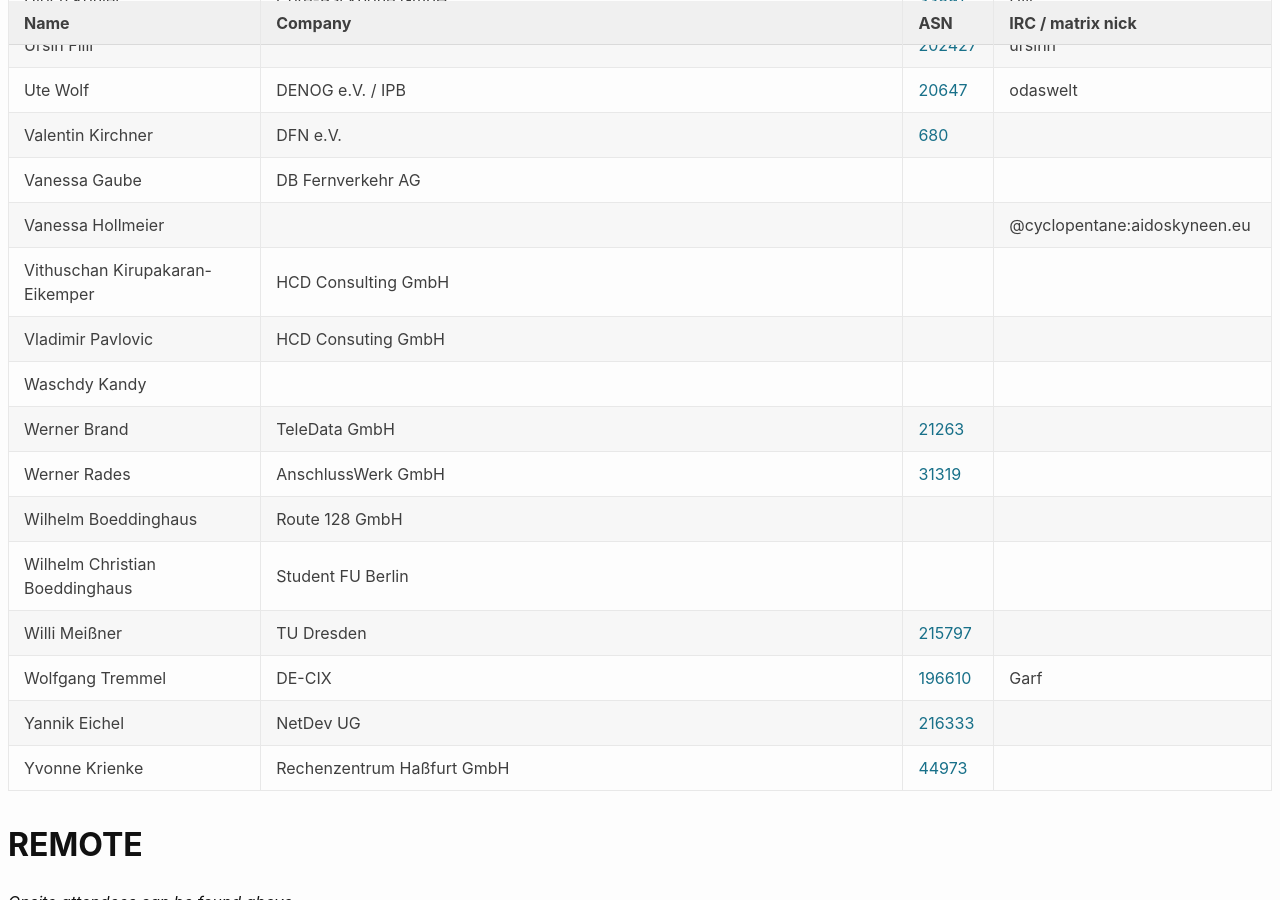
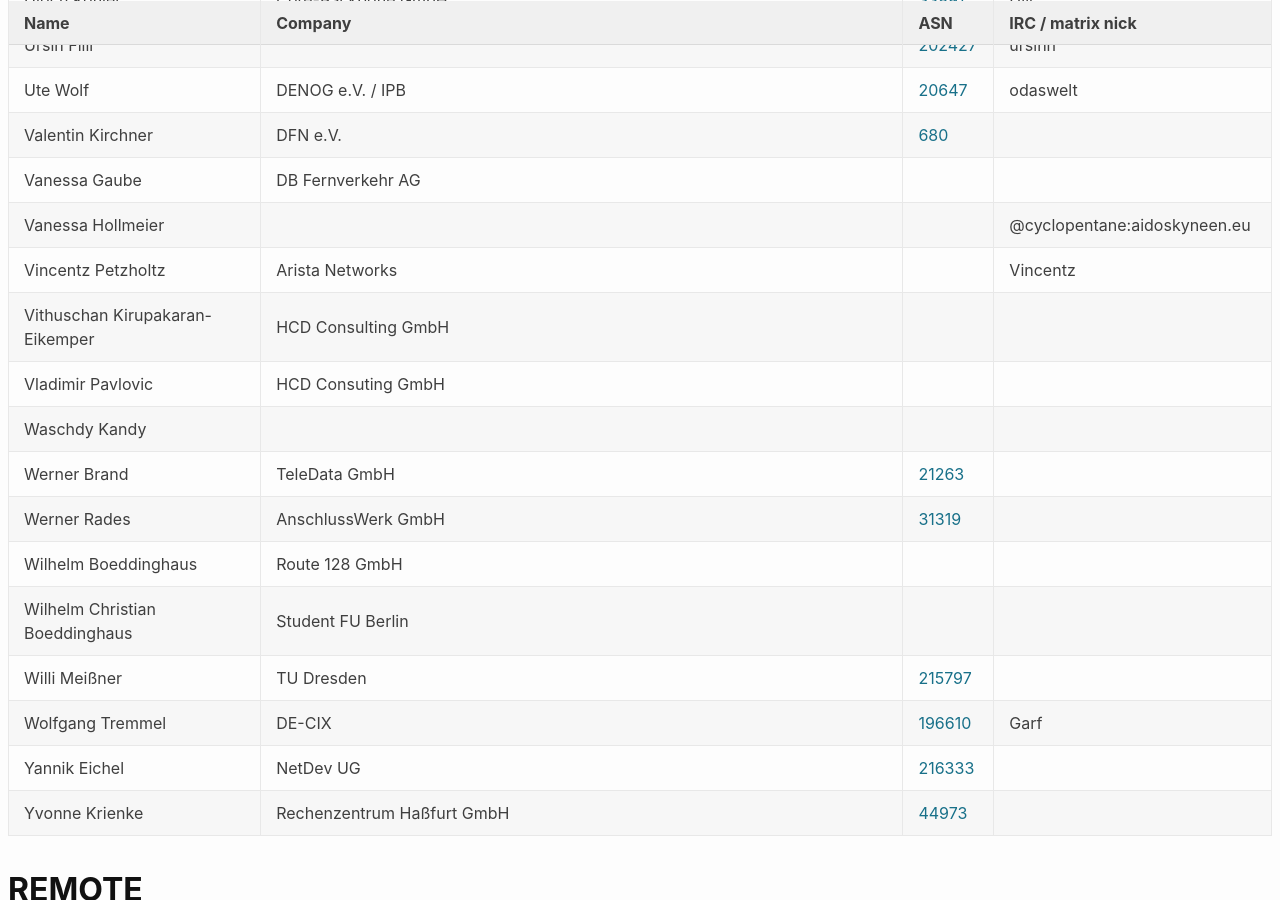
Before and after one commit to denog/pretix-attendeelist, a Jekyll site: the page built from denog17/index.markdown, in a window 1280 px wide and 900 px high, scrolled down 17503 px. Built offline with Jekyll 4.4.1, drawn with Linux system fonts in a browser that asks for light colours.

Commit message:
Latest data: Mon Sep 15 09:32:04 UTC 2025

```diff
--- a/_data/attendees_denog17_onsite.json
+++ b/_data/attendees_denog17_onsite.json
@@ -2340,6 +2340,12 @@
     "asn": null
   },
   {
+    "name": "Vincentz Petzholtz",
+    "company": "Arista Networks",
+    "irc": "Vincentz",
+    "asn": null
+  },
+  {
     "name": "Vithuschan Kirupakaran-Eikemper",
     "company": "HCD Consulting GmbH",
     "irc": null,
```
